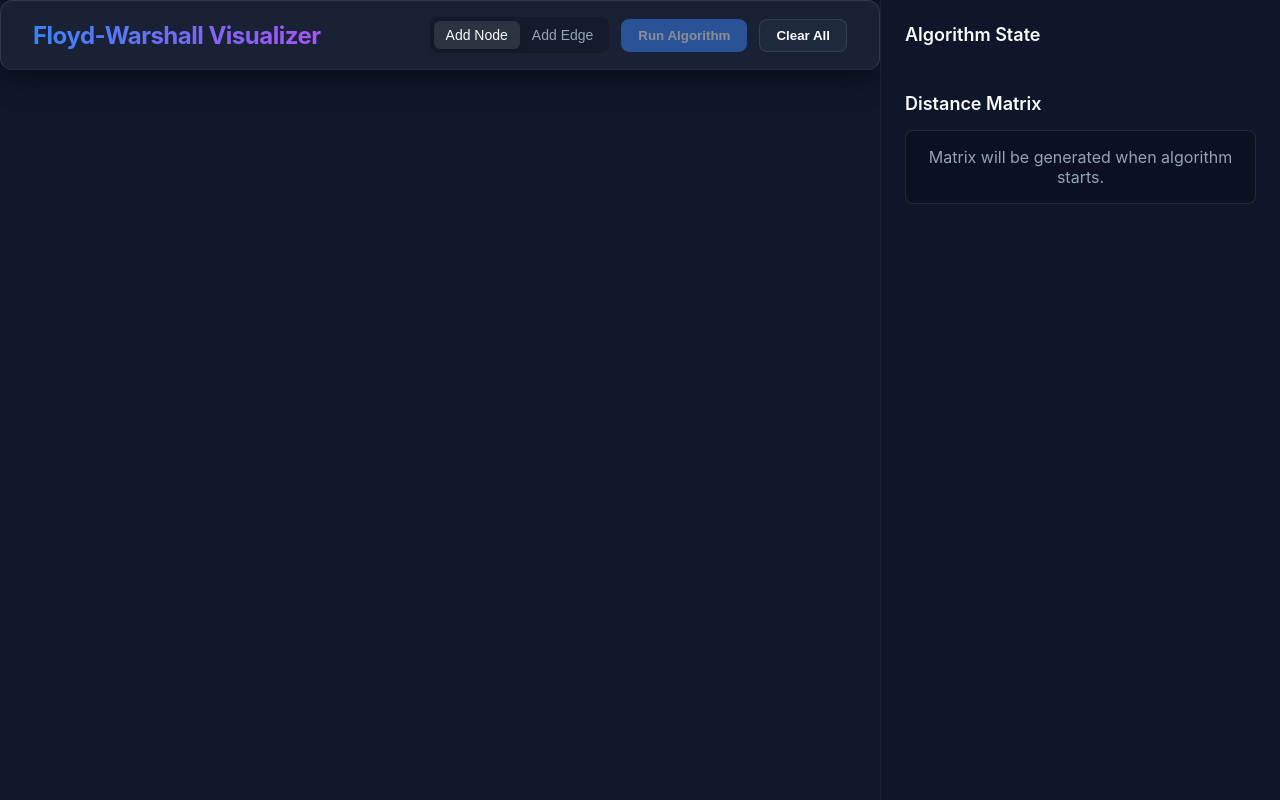
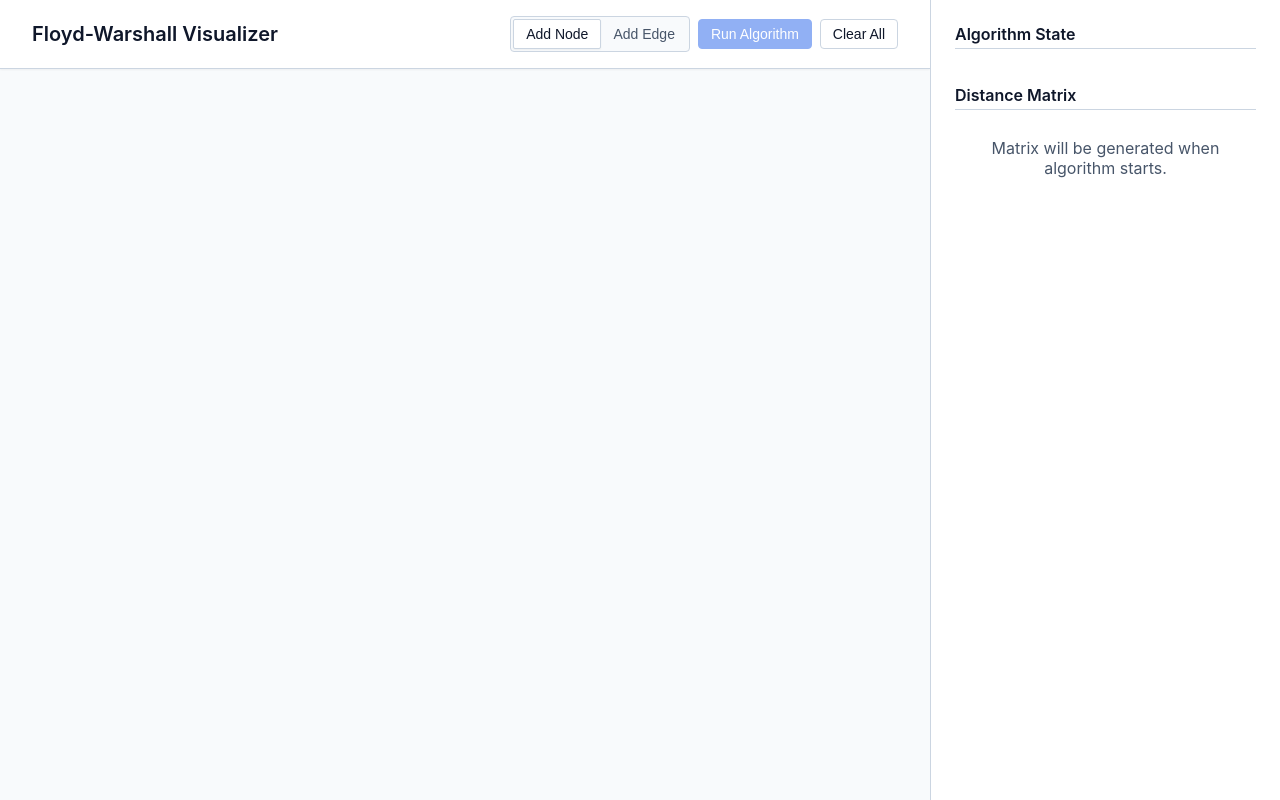
Before and after one commit to Gukasio/algos, a React (Vite) app: page / in a window 1280 px wide. Built offline with nearby package versions, Linux system fonts and the light colour scheme.

Commit message:
Update theme to simple light mode

```diff
--- a/src/App.css
+++ b/src/App.css
@@ -18,27 +18,27 @@
   display: flex;
   justify-content: space-between;
   align-items: center;
-  border-bottom: 1px solid rgba(255, 255, 255, 0.05);
   z-index: 10;
+  background-color: var(--bg-primary);
 }
 
 .title {
-  font-size: 1.5rem;
-  font-weight: 700;
-  letter-spacing: -0.5px;
+  font-size: 1.25rem;
+  font-weight: 600;
 }
 
 .controls {
   display: flex;
-  gap: 12px;
+  gap: 8px;
   align-items: center;
 }
 
 .mode-selector {
   display: flex;
-  background: rgba(0, 0, 0, 0.2);
-  border-radius: 8px;
-  padding: 4px;
+  background: var(--bg-secondary);
+  border: 1px solid var(--border-color);
+  border-radius: 4px;
+  padding: 2px;
 }
 
 .mode-btn {
@@ -46,56 +46,51 @@
   border: none;
   color: var(--text-secondary);
   padding: 6px 12px;
-  border-radius: 6px;
+  border-radius: 2px;
   cursor: pointer;
   font-size: 0.875rem;
   font-weight: 500;
-  transition: all 0.2s;
 }
 
 .mode-btn.active {
-  background: rgba(255, 255, 255, 0.1);
+  background: var(--bg-primary);
   color: var(--text-primary);
-  box-shadow: 0 2px 8px rgba(0, 0, 0, 0.2);
+  box-shadow: 0 1px 2px rgba(0, 0, 0, 0.05);
+  border: 1px solid var(--border-color);
 }
 
 .workspace {
   flex: 1;
   position: relative;
+  background-color: var(--bg-secondary);
 }
 
 .side-panel {
-  width: 400px;
-  border-left: 1px solid rgba(255, 255, 255, 0.05);
+  width: 350px;
+  border-left: 1px solid var(--border-color);
   display: flex;
   flex-direction: column;
-  background: rgba(15, 23, 42, 0.8);
-  backdrop-filter: blur(8px);
-  -webkit-backdrop-filter: blur(8px);
+  background: var(--bg-primary);
   z-index: 10;
   padding: 1.5rem;
   overflow-y: auto;
 }
 
 .panel-section {
-  margin-bottom: 2rem;
+  margin-bottom: 1.5rem;
 }
 
 .panel-title {
-  font-size: 1.125rem;
+  font-size: 1rem;
   font-weight: 600;
-  margin-bottom: 1rem;
+  margin-bottom: 0.75rem;
   color: var(--text-primary);
-  display: flex;
-  justify-content: space-between;
-  align-items: center;
+  border-bottom: 1px solid var(--border-color);
+  padding-bottom: 4px;
 }
 
 .matrix-container {
   overflow-x: auto;
-  border-radius: 8px;
-  border: 1px solid rgba(255, 255, 255, 0.1);
-  background: rgba(0, 0, 0, 0.2);
 }
 
 .distance-matrix {
@@ -107,65 +102,59 @@
 
 .distance-matrix th,
 .distance-matrix td {
-  padding: 8px;
+  padding: 6px;
   text-align: center;
-  border: 1px solid rgba(255, 255, 255, 0.05);
-  width: 40px;
-  height: 40px;
+  border: 1px solid var(--border-color);
+  width: 30px;
+  height: 30px;
 }
 
 .distance-matrix th {
-  background: rgba(255, 255, 255, 0.05);
-  color: var(--text-secondary);
+  background: var(--bg-secondary);
+  color: var(--text-primary);
   font-weight: 600;
 }
 
+/* Base style for table cells */
 .distance-matrix td {
-  transition: all 0.3s ease;
+  background-color: var(--bg-primary);
 }
 
-/* Visualization active states */
+/* Visualization active states - No pulse, just background color changes */
 .cell-active {
-  background-color: rgba(59, 130, 246, 0.2); /* blue tint */
-  color: var(--accent-color);
+  background-color: #dbeafe; /* light blue */
+  color: #1e40af;
   font-weight: bold;
 }
 
 .cell-comparing {
-  background-color: rgba(168, 85, 247, 0.2); /* purple tint */
-  color: #a855f7;
+  background-color: #fce7f3; /* light pink */
+  color: #9d174d;
   font-weight: bold;
 }
 
 .cell-updated {
-  background-color: rgba(244, 63, 94, 0.2); /* neon red/pink */
-  color: #f43f5e;
+  background-color: #fee2e2; /* light red */
+  color: #b91c1c;
   font-weight: bold;
-  animation: pulse 1s ease-in-out;
-}
-
-@keyframes pulse {
-  0% { transform: scale(1); box-shadow: 0 0 0 0 rgba(244, 63, 94, 0.7); }
-  50% { transform: scale(1.1); box-shadow: 0 0 10px 0 rgba(244, 63, 94, 0); }
-  100% { transform: scale(1); box-shadow: 0 0 0 0 rgba(244, 63, 94, 0); }
 }
 
 /* Info Box */
 .info-box {
-  background: rgba(59, 130, 246, 0.1);
-  border: 1px solid rgba(59, 130, 246, 0.3);
+  background: var(--bg-secondary);
+  border: 1px solid var(--border-color);
   padding: 1rem;
-  border-radius: 8px;
+  border-radius: 4px;
   font-size: 0.875rem;
   line-height: 1.5;
-  color: var(--text-secondary);
+  color: var(--text-primary);
 }
 
 .equation {
   font-family: monospace;
-  background: rgba(0, 0, 0, 0.3);
-  padding: 4px 8px;
-  border-radius: 4px;
+  background: #e2e8f0;
+  padding: 6px;
+  border-radius: 2px;
   margin-top: 8px;
   display: block;
   text-align: center;
@@ -174,79 +163,64 @@
 /* Graph classes */
 .node {
   cursor: pointer;
-  transition: all 0.2s;
 }
 
 .node circle {
   fill: var(--node-bg);
   stroke: var(--node-border);
   stroke-width: 2;
-  transition: all 0.3s ease;
 }
 
 .node text {
   fill: var(--node-text);
-  font-weight: 600;
+  font-weight: 500;
   font-size: 14px;
   pointer-events: none;
   user-select: none;
 }
 
 .node:hover circle {
-  fill: rgba(59, 130, 246, 0.2);
-  stroke-width: 3;
+  fill: #f1f5f9;
 }
 
 .node-active circle {
-  stroke: #f43f5e;
-  fill: rgba(244, 63, 94, 0.2);
-  stroke-width: 3;
+  stroke: #ef4444;
+  fill: #fee2e2;
 }
 
 .node-comparing circle {
-  stroke: #a855f7;
-  fill: rgba(168, 85, 247, 0.2);
-  stroke-width: 3;
-}
-
-.edge {
-  transition: all 0.3s ease;
+  stroke: #ec4899;
+  fill: #fce7f3;
 }
 
 .edge path {
   stroke: var(--edge-color);
   stroke-width: 2;
   fill: none;
-  transition: all 0.3s ease;
 }
 
 .edge-active path {
-  stroke: #f43f5e;
+  stroke: #ef4444;
   stroke-width: 3;
 }
 
 .edge-comparing path {
-  stroke: #a855f7;
+  stroke: #ec4899;
   stroke-width: 3;
   stroke-dasharray: 4 4;
-  animation: dash 1s linear infinite;
-}
-
-@keyframes dash {
-  to {
-    stroke-dashoffset: -8;
-  }
 }
 
 .weight-label {
   fill: var(--text-primary);
   font-size: 12px;
-  font-weight: bold;
+  font-weight: 600;
   user-select: none;
 }
 
 .weight-bg {
-  fill: var(--bg-secondary);
-  rx: 4px;
-  ry: 4px;
+  fill: #ffffff;
+  stroke: var(--border-color);
+  stroke-width: 1px;
+  rx: 2px;
+  ry: 2px;
 }
--- a/src/index.css
+++ b/src/index.css
@@ -1,20 +1,21 @@
 :root {
-  --bg-primary: #0f172a; /* depth dark blue */
-  --bg-secondary: #1e293b;
-  --text-primary: #f8fafc;
-  --text-secondary: #94a3b8;
-  --accent-color: #3b82f6; /* bright neon blue */
-  --accent-hover: #2563eb;
-  --accent-glow: rgba(59, 130, 246, 0.5);
+  --bg-primary: #ffffff;
+  --bg-secondary: #f8fafc;
+  --text-primary: #0f172a;
+  --text-secondary: #475569;
+  --accent-color: #2563eb;
+  --accent-hover: #1d4ed8;
+  --accent-glow: rgba(37, 99, 235, 0.2);
 
-  --node-bg: #1e293b;
-  --node-border: #3b82f6;
-  --node-text: #f8fafc;
+  --node-bg: #ffffff;
+  --node-border: #475569;
+  --node-text: #0f172a;
 
-  --edge-color: #475569;
-  --edge-highlight: #f43f5e; /* neon red/pink for algorithm steps */
+  --edge-color: #94a3b8;
+  --edge-highlight: #ef4444; /* clear red for active steps */
 
   --font-family: 'Inter', -apple-system, BlinkMacSystemFont, 'Segoe UI', Roboto, Helvetica, Arial, sans-serif;
+  --border-color: #cbd5e1;
 }
 
 * {
@@ -39,31 +40,28 @@ body {
   flex-direction: column;
 }
 
-/* Glassmorphism Utilities */
+/* Simple flat panels instead of glass */
 .glass-panel {
-  background: rgba(30, 41, 59, 0.7);
-  backdrop-filter: blur(12px);
-  -webkit-backdrop-filter: blur(12px);
-  border: 1px solid rgba(255, 255, 255, 0.1);
-  border-radius: 12px;
-  box-shadow: 0 4px 30px rgba(0, 0, 0, 0.5);
+  background: var(--bg-primary);
+  border-bottom: 1px solid var(--border-color);
+  box-shadow: 0 1px 2px rgba(0, 0, 0, 0.05);
 }
 
 .button {
-  background: var(--bg-secondary);
-  border: 1px solid rgba(255, 255, 255, 0.1);
+  background: var(--bg-primary);
+  border: 1px solid var(--border-color);
   color: var(--text-primary);
-  padding: 8px 16px;
-  border-radius: 8px;
+  padding: 6px 12px;
+  border-radius: 4px;
   cursor: pointer;
-  font-weight: 600;
-  transition: all 0.2s ease-in-out;
+  font-weight: 500;
+  font-size: 0.875rem;
+  transition: all 0.1s ease-in-out;
 }
 
 .button:hover:not(:disabled) {
-  background: var(--accent-color);
-  border-color: var(--accent-color);
-  box-shadow: 0 0 12px var(--accent-glow);
+  background: var(--bg-secondary);
+  border-color: #94a3b8;
 }
 
 .button:disabled {
@@ -74,16 +72,15 @@ body {
 .button-primary {
   background: var(--accent-color);
   border-color: var(--accent-color);
+  color: #ffffff;
 }
 
 .button-primary:hover:not(:disabled) {
   background: var(--accent-hover);
+  color: #ffffff;
 }
 
 /* Typography styles */
 .text-gradient {
-  background: linear-gradient(90deg, #3b82f6, #a855f7);
-  -webkit-background-clip: text;
-  -webkit-text-fill-color: transparent;
-  background-clip: text;
+  color: var(--text-primary);
 }
```
